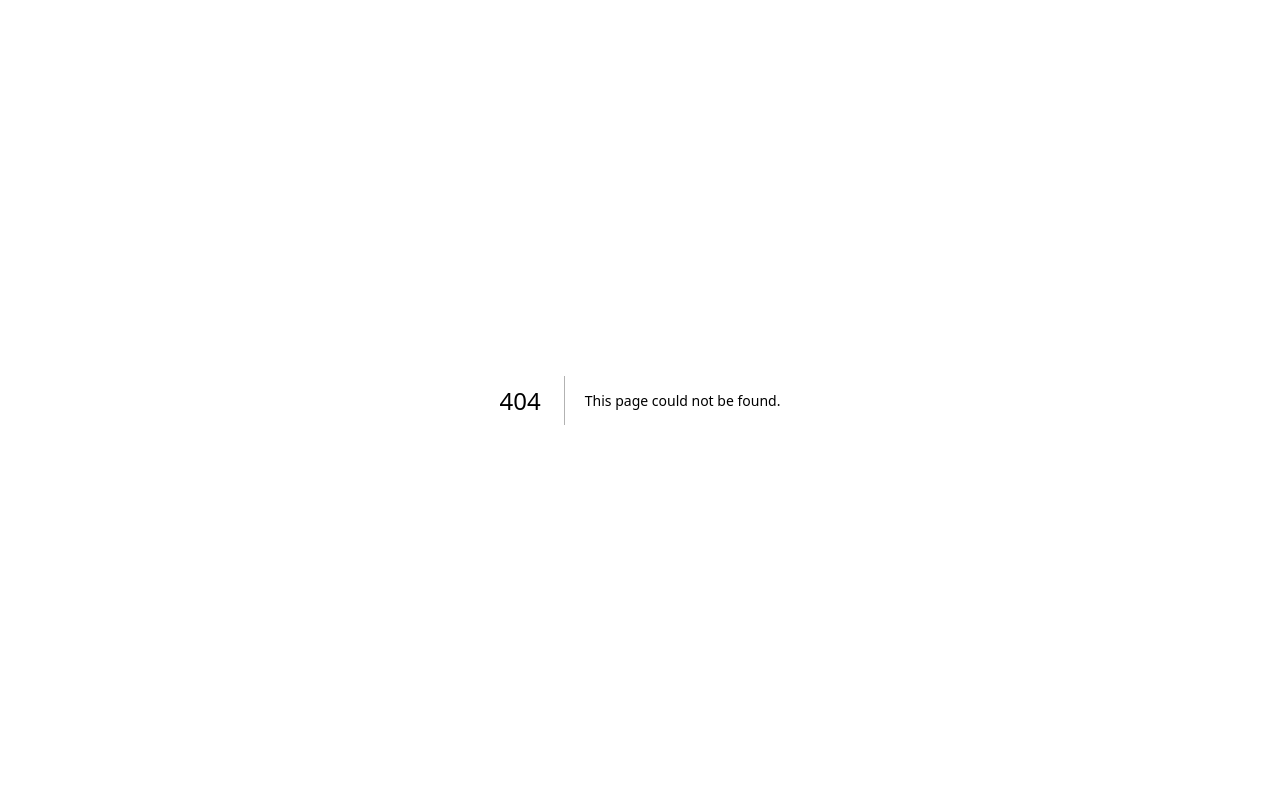
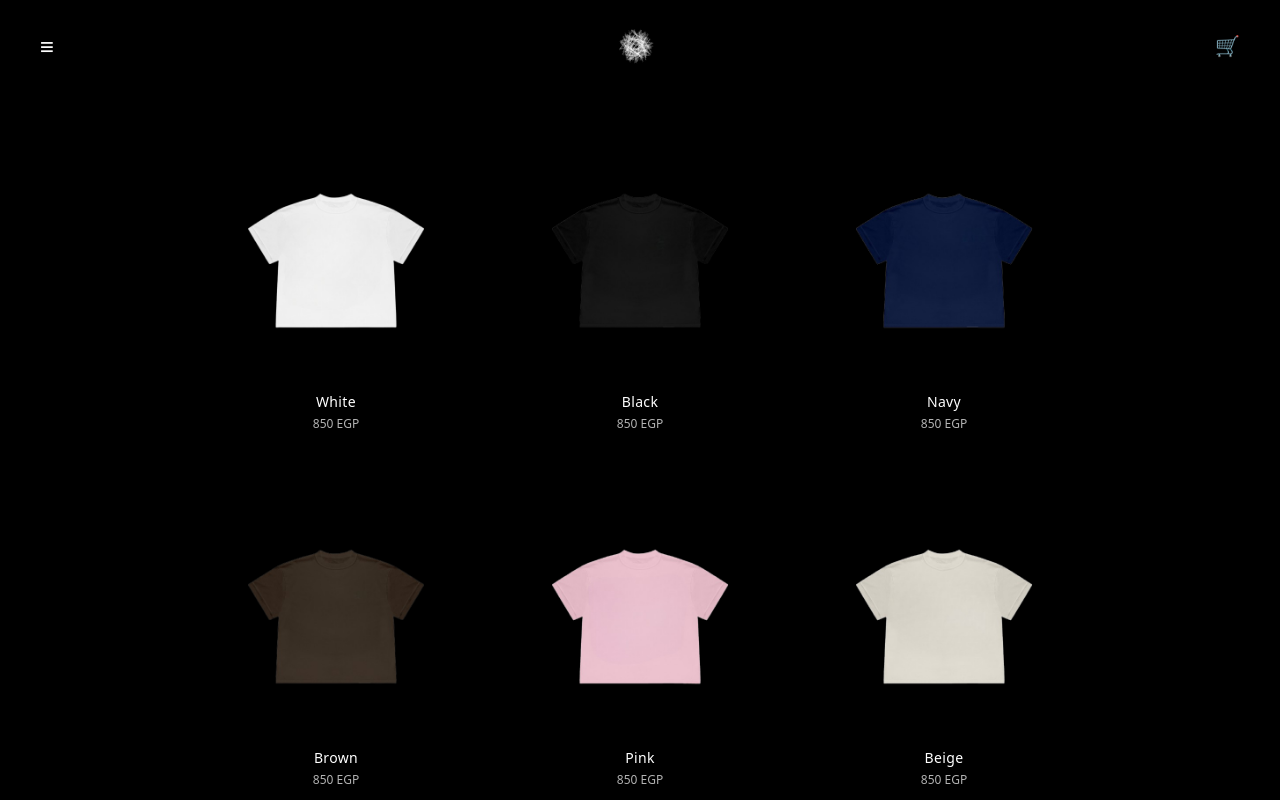
Before and after one commit to starboysaif/desert, a Next.js app: page /catalog in a window 1280 px wide. Before the commit this address had no page. Built offline with nearby package versions, Linux system fonts and the light colour scheme.

Commit message:
Create page.tsx

```diff
--- /dev/null
+++ b/app/catalog/page.tsx
@@ -0,0 +1,33 @@
+"use client";
+
+import Link from "next/link";
+import Logo from "@/components/Logo";
+import { products } from "@/lib/products";
+
+export default function Catalog() {
+  return (
+    <main className="min-h-screen bg-black relative">
+      <header className="flex items-center justify-between px-10 py-6 relative z-10">
+        <div className="text-2xl tracking-widest">≡</div>
+        <Link href="/">
+          <Logo size={44} />
+        </Link>
+        <div className="text-xl">🛒</div>
+      </header>
+
+      <div className="grid grid-cols-3 gap-x-12 gap-y-20 px-20 mt-16 max-w-5xl mx-auto relative z-10">
+        {products.map((product) => (
+          <div key={product.id} className="flex flex-col items-center text-center">
+            <img
+              src={product.image}
+              alt={product.color}
+              className="float-item w-full h-auto max-w-[220px]"
+            />
+            <p className="mt-4 text-sm tracking-wide">{product.color}</p>
+            <p className="text-xs opacity-70 mt-1">{product.price} EGP</p>
+          </div>
+        ))}
+      </div>
+    </main>
+  );
+}
```
